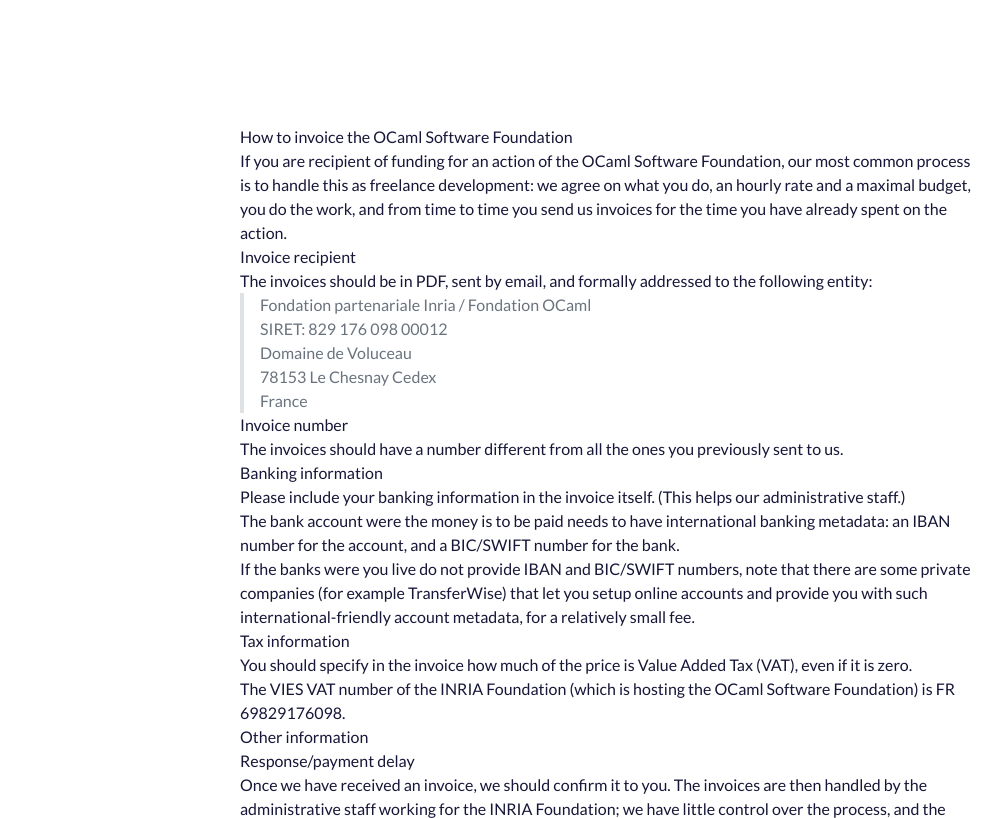
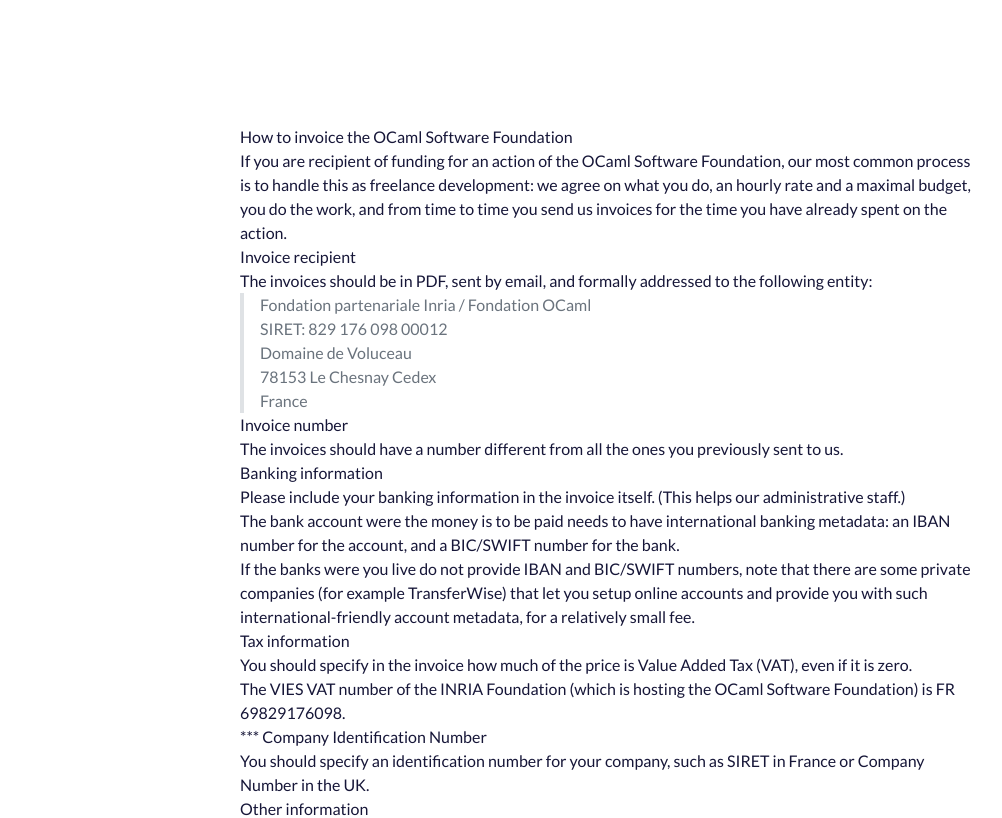
Before and after one commit to ocaml-sf/ocaml-sf-website, an Eleventy site: page src/internal/invoice-information.md in a window 1280 px wide. Shown: the part 131-949 px from the top of the page, without its empty margins (32-1034 px from the left). Built offline with nearby package versions, Linux system fonts and the light colour scheme; Eleventy itself is replaced by a stand-in of ours; files that its build step writes are made by us from their sources; what markdown-it-attrs, markdown-it-modify-token would draw is missing.

Commit message:
adding company number to invoice instructions

```diff
--- a/src/internal/invoice-information.md
+++ b/src/internal/invoice-information.md
@@ -48,6 +48,11 @@ You should specify in the invoice how much of the price is Value Added Tax (VAT)
 
 The VIES VAT number of the INRIA Foundation (which is hosting the OCaml Software Foundation) is FR 69829176098.
 
+*** Company Identification Number
+
+You should specify an identification number for your company, such as
+SIRET in France or Company Number in the UK.
+
 ## Other information
 
 ### Response/payment delay
```
